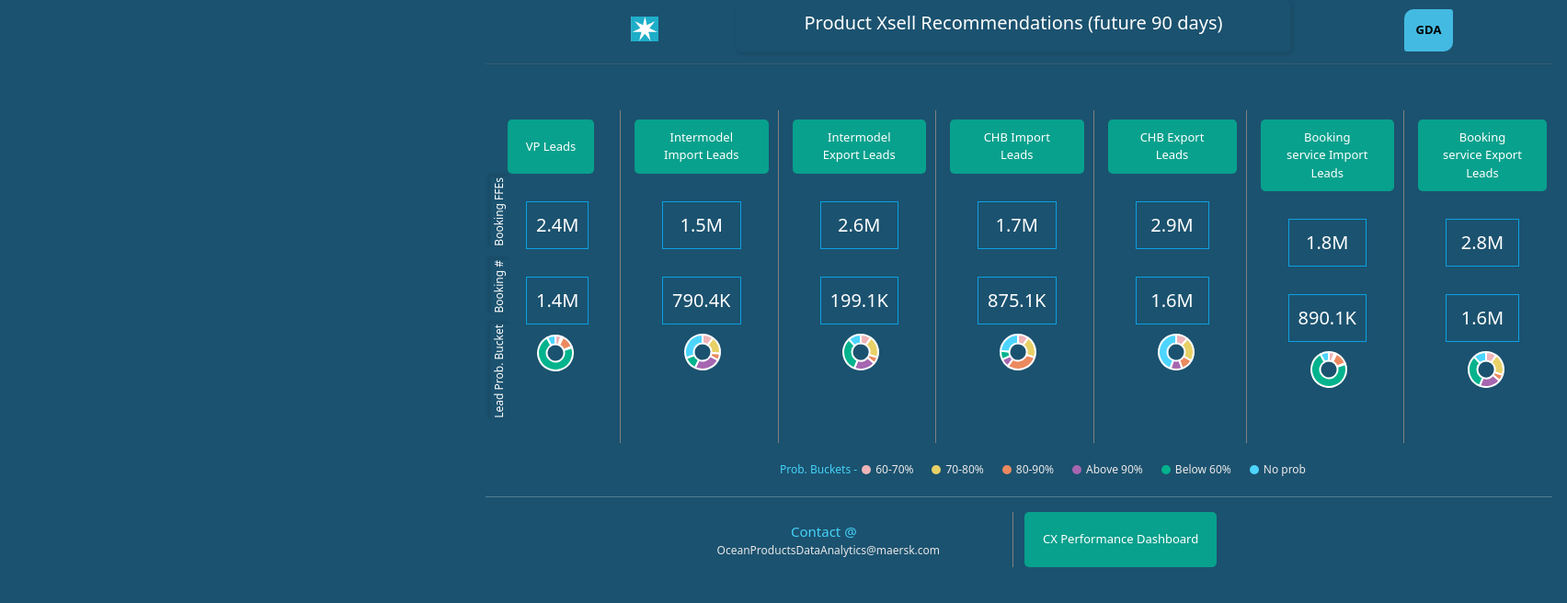
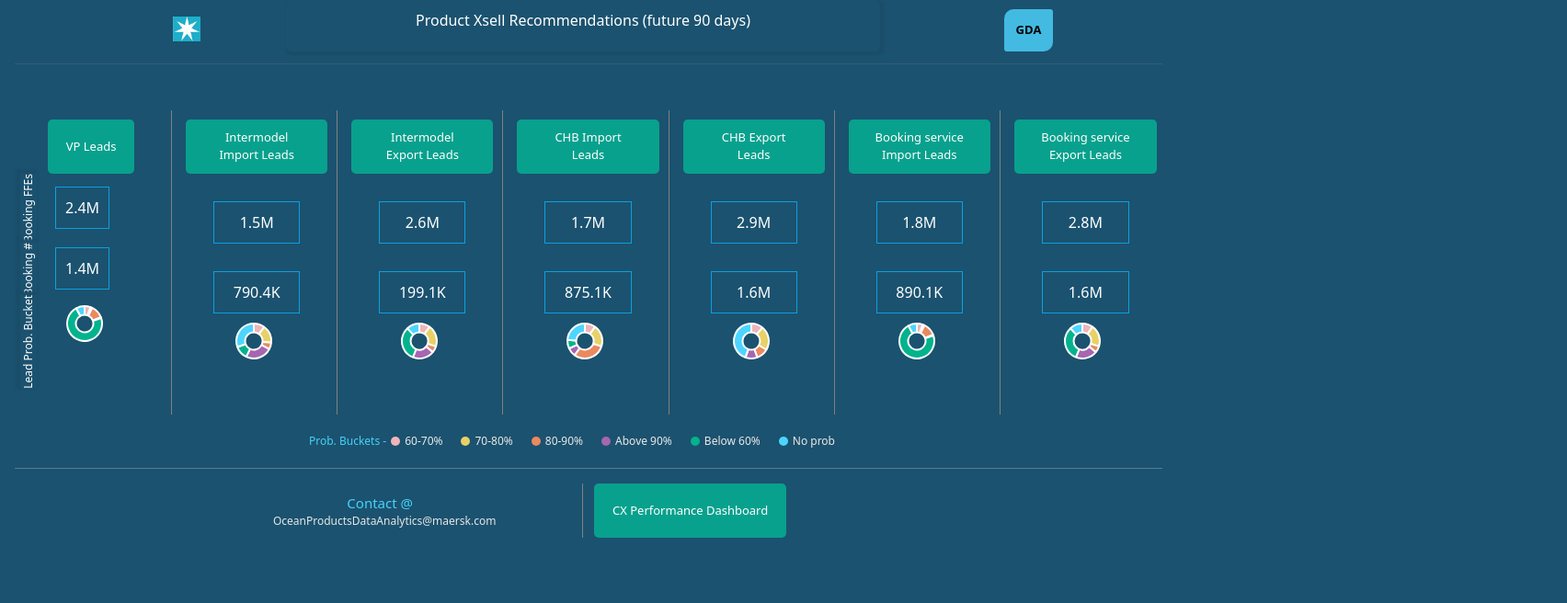
Before and after one commit to Factspan-Inc/PowerBI, a React (Create React App) app: page /#/ in a window 1280 px wide. Shown: the top 656 px of the page at 92% size, 1704 px wide, since content can reach past the window. Built offline with nearby package versions, Linux system fonts and the light colour scheme.

Commit message:
Added changes

```diff
--- a/src/Chart/ChartCxPerformance.js
+++ b/src/Chart/ChartCxPerformance.js
@@ -52,7 +52,7 @@
   return (
     <div style={{ display: 'flex' }}>
       <div style={{ display: 'flex', flexDirection: 'column-reverse', marginLeft: '10px' }}>
-        {data.labels.map((label, index) => (
+        {/* {data.labels.map((label, index) => (
           <div key={index} style={{ display: 'flex',flexDirection:'row', alignItems: 'center', marginBottom: '5px', fontSize:'8px' }}>
             <span
               style={{
@@ -69,7 +69,7 @@
             <span>{label}</span>
           </div>
 
-        ))}
+        ))} */}
         <Doughnut data={data}   />
       </div>
     </div>
--- a/src/Chart/ChartVertBar.js
+++ b/src/Chart/ChartVertBar.js
@@ -43,7 +43,7 @@
   };
 const ChartVertBar = () => {
   return (
-    <Bar horizontal options={options} data={data} />
+    <Bar width={500} height={175} horizontal options={options} data={data} />
   );
 }
 
--- a/src/Chart/Map.js
+++ b/src/Chart/Map.js
@@ -2,8 +2,8 @@
 import { GoogleMap, LoadScript, Marker, InfoWindow } from '@react-google-maps/api';
 
 const containerStyle = {
-  width: '560px',
-  height: '250px'
+  width: '500px',
+  height: '270px'
 };
 
 const center = {
--- a/src/Dashboard/CxPerformance.css
+++ b/src/Dashboard/CxPerformance.css
@@ -64,3 +64,7 @@
     width: 100px;
     height: 450px;
 } */
+p {
+    margin-top: 0 !important;
+    margin-bottom: 0rem !important;
+}
--- a/src/Dashboard/Dashboard.js
+++ b/src/Dashboard/Dashboard.js
@@ -14,7 +14,7 @@
   // Example data for Intermodal Leads
   return (
     <div className="dashboard-main">
-      <div className="header-main">
+      <div className="header-mains">
         <div className="row">
           <div className="col-md-1"></div>
           <div className="col-md-2">
```
